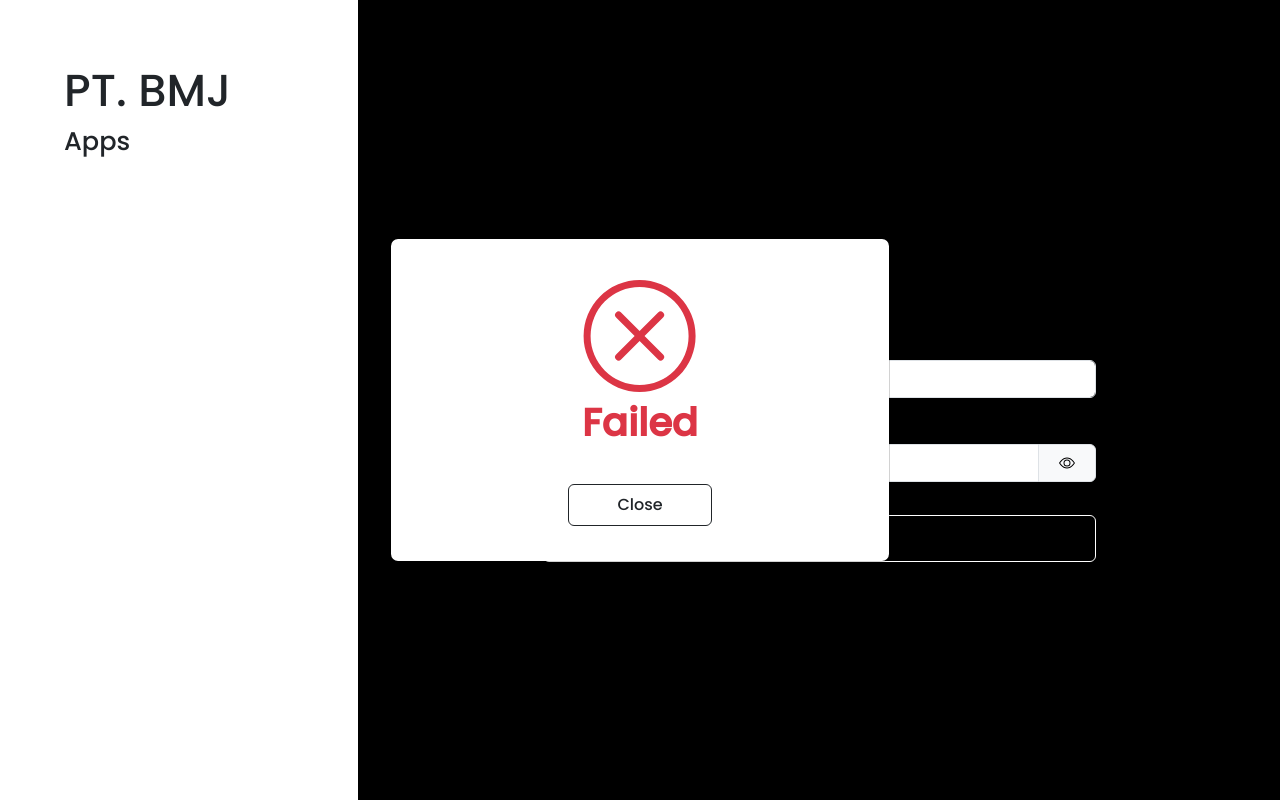
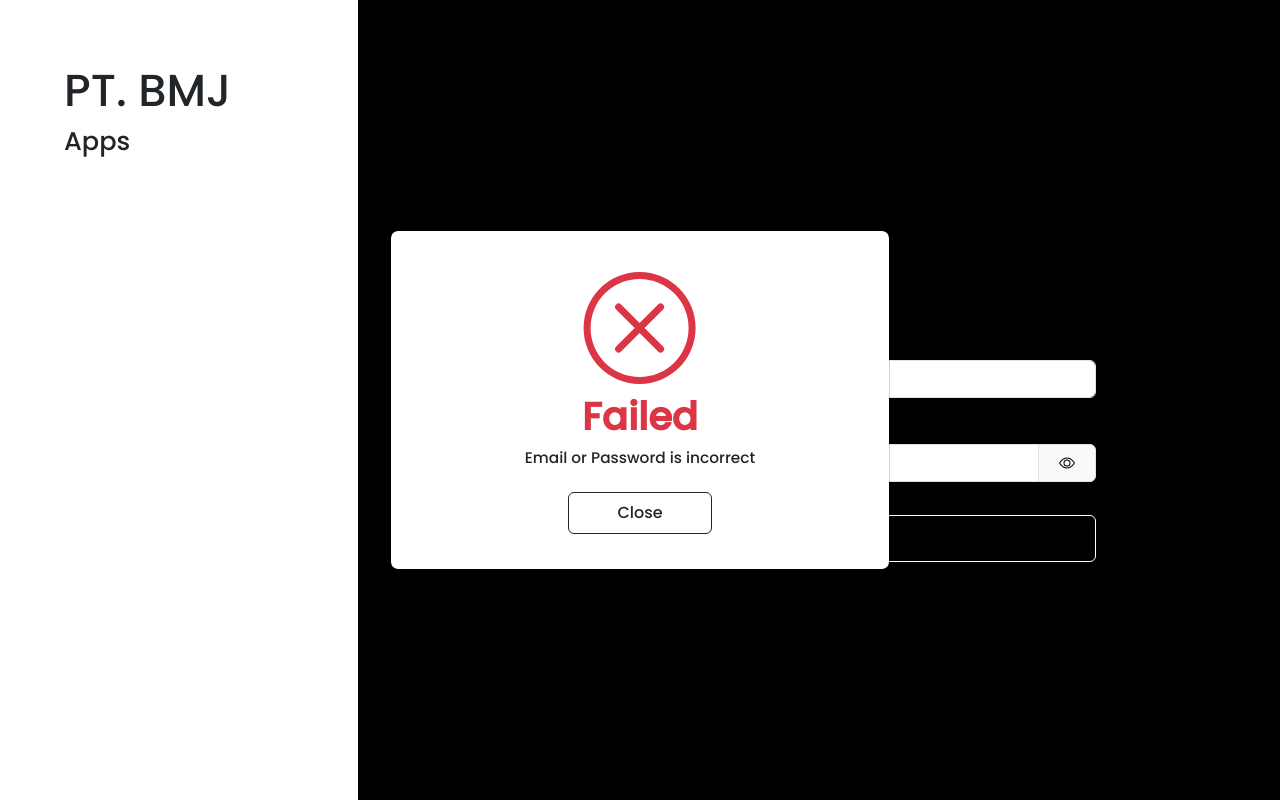
Before and after one commit to KevinSiek/bmj-app-frontend, a Vue app: page /login in a window 1280 px wide. Both pictures are taken after a click on the button "Login". Built offline with nearby package versions, Linux system fonts and the light colour scheme; no server answers.

Commit message:
add message in modal message

```diff
--- a/src/components/ModalMessage.vue
+++ b/src/components/ModalMessage.vue
@@ -19,8 +19,12 @@
             </svg>
           </div>
           <div class="text-header">
-            <div v-if="modalStore.type == common.modal.success" class="text text-success">{{ modalStore.type }}</div>
-            <div v-else class="text text-danger">{{ modalStore.type }}</div>
+            <div v-if="modalStore.type == common.modal.success" class="text text-success mt-1">{{ modalStore.type }}
+            </div>
+            <div v-else class="text text-danger mt-1">{{ modalStore.type }}</div>
+          </div>
+          <div class="text">
+            {{ modalStore.messages }}
           </div>
           <div class="button-modal">
             <button type="button" class="btn btn-outline-dark mx-2 px-5 py-2"
@@ -61,13 +65,12 @@ $primary-color: black;
   }
 
   .text {
-    padding-top: 2%;
     text-align: center;
     font-size: 1.2vw;
   }
 
   .button-modal {
-    margin-top: 7%;
+    margin-top: 5%;
     padding-bottom: 4%;
     // .btn{
     //   background-color: $primary-color;
```
